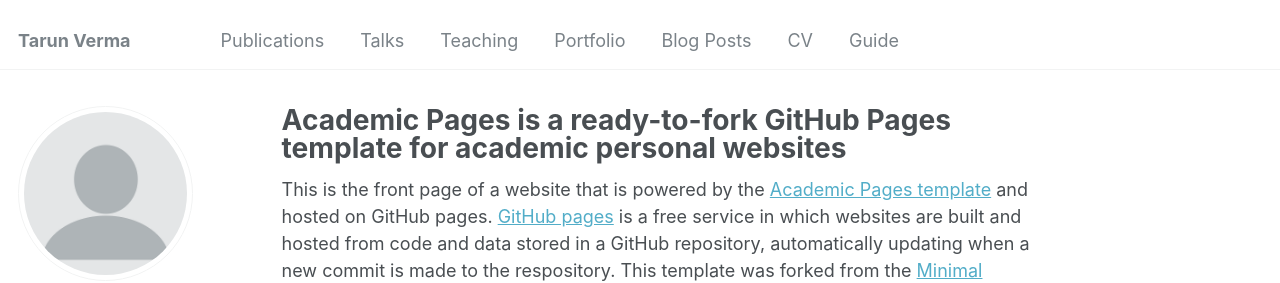
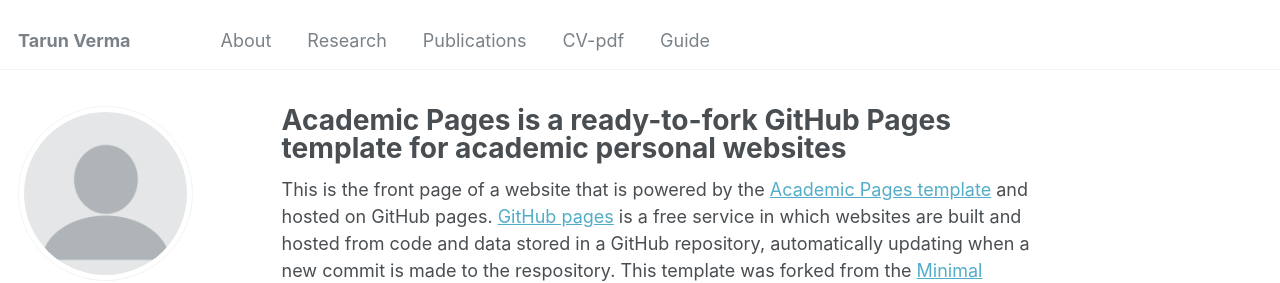
Before and after one commit to shiprock-1583/shiprock-1583.github.io, a Jekyll site: the page built from _pages/about.md, in a window 1280 px wide. Shown: the top 283 px of the page. Built offline with Jekyll 4.4.1, drawn with Linux system fonts in a browser that asks for light colours; some web fonts are replaced.

Commit message:
Update navigation.yml
changing _pages

```diff
--- a/_data/navigation.yml
+++ b/_data/navigation.yml
@@ -1,21 +1,15 @@
 # main links links
 main:
+  - title: "About"
+    url: /year-archive/
+
+  - title: "Research"
+    url: /talks/
+
   - title: "Publications"
     url: /publications/
 
-  - title: "Talks"
-    url: /talks/
-
-  - title: "Teaching"
-    url: /teaching/
-
-  - title: "Portfolio"
-    url: /portfolio/
-
-  - title: "Blog Posts"
-    url: /year-archive/
-
-  - title: "CV"
+  - title: "CV-pdf"
     url: /cv/
 
   - title: "Guide"
```
